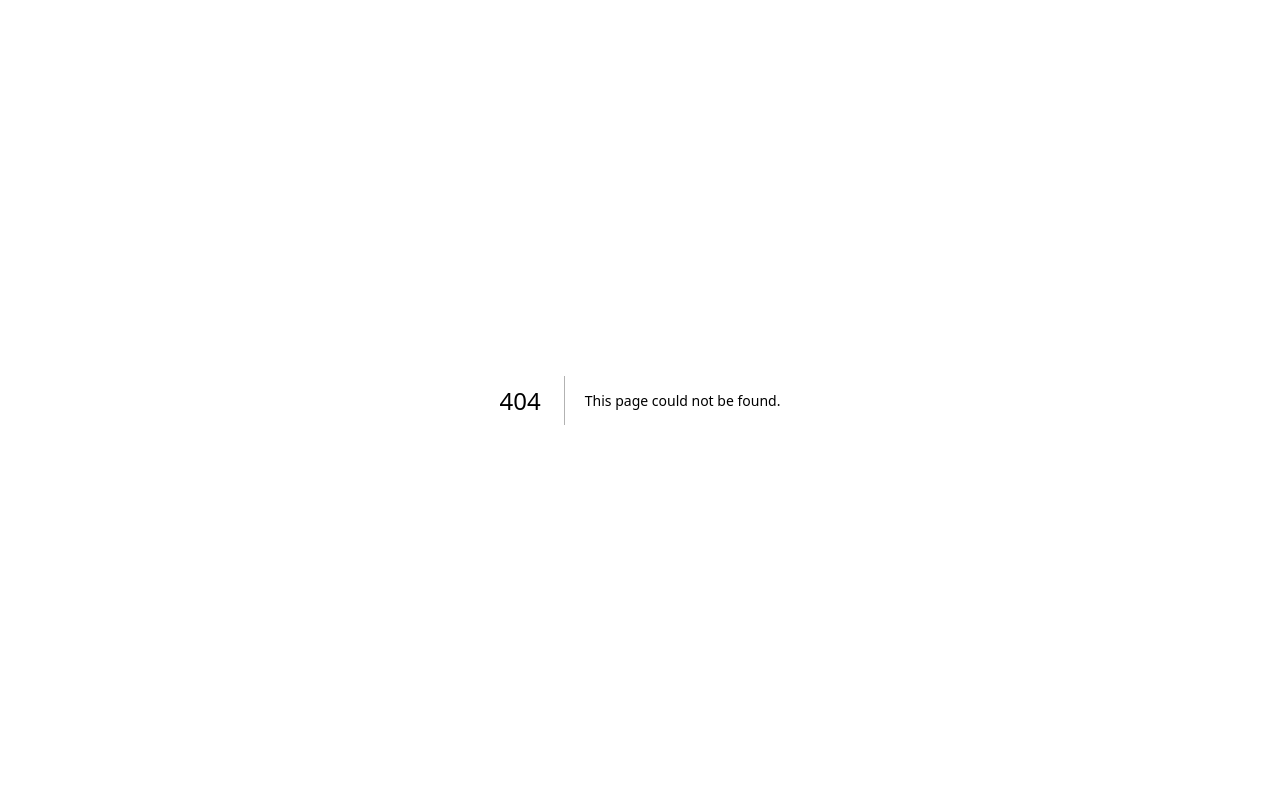
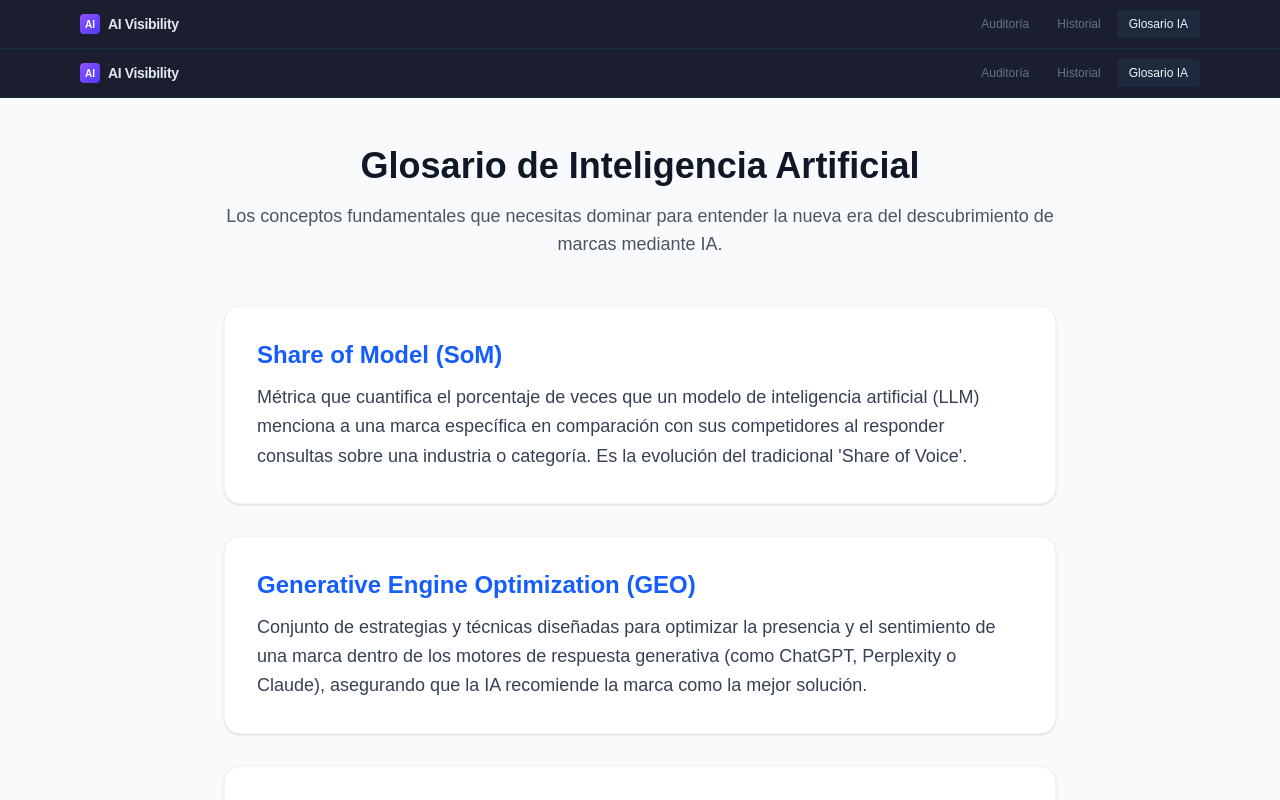
Before and after one commit to OfuentesP/ai-visibility, a Next.js app: page /glosario in a window 1280 px wide. Before the commit this address had no page. Shown: the top 800 px of the page. Built offline with nearby package versions, Linux system fonts and the light colour scheme.

Commit message:
feat(nav): dark sticky navbar with active state

```diff
--- /dev/null
+++ b/src/app/glosario/page.tsx
@@ -0,0 +1,96 @@
+import Navbar from '@/components/Navbar';
+import Link from 'next/link';
+
+export const metadata = {
+  title: 'Glosario de Inteligencia Artificial y GEO | AI Visibility',
+  description: 'Aprende los términos clave sobre Generative Engine Optimization, Share of Model, RAG y auditorías en modelos de lenguaje.',
+};
+
+const terminos = [
+  {
+    id: "share-of-model",
+    termino: "Share of Model (SoM)",
+    definicion: "Métrica que cuantifica el porcentaje de veces que un modelo de inteligencia artificial (LLM) menciona a una marca específica en comparación con sus competidores al responder consultas sobre una industria o categoría. Es la evolución del tradicional 'Share of Voice'."
+  },
+  {
+    id: "geo",
+    termino: "Generative Engine Optimization (GEO)",
+    definicion: "Conjunto de estrategias y técnicas diseñadas para optimizar la presencia y el sentimiento de una marca dentro de los motores de respuesta generativa (como ChatGPT, Perplexity o Claude), asegurando que la IA recomiende la marca como la mejor solución."
+  },
+  {
+    id: "alucinacion-ia",
+    termino: "Alucinación de IA",
+    definicion: "Fenómeno donde un modelo de lenguaje genera respuestas que suenan plausibles y seguras, pero que son factualmente incorrectas o no están basadas en sus datos de entrenamiento. En marketing, puede resultar en la invención de características de productos o atribución incorrecta de liderazgo a un competidor."
+  },
+  {
+    id: "rag",
+    termino: "RAG (Retrieval-Augmented Generation)",
+    definicion: "Arquitectura técnica donde un LLM busca información externa en tiempo real (como bases de datos o internet) antes de generar una respuesta. Es el motor detrás de herramientas como Perplexity, haciendo crucial que las marcas tengan información estructurada y accesible."
+  },
+  {
+    id: "auditoria-arquetipos",
+    termino: "Auditoría por Arquetipos",
+    definicion: "Metodología de evaluación de IA que simula los prompts (instrucciones) que realizarían diferentes perfiles de clientes ideales (ej. 'Comprador Económico' o 'Gerente de Innovación') para analizar cómo varía la recomendación de la IA según el contexto del usuario."
+  }
+];
+
+const jsonLd = {
+  "@context": "https://schema.org",
+  "@type": "DefinedTermSet",
+  "name": "Glosario de Inteligencia Artificial y GEO",
+  "description": "Definiciones técnicas sobre optimización para motores generativos.",
+  "hasDefinedTerm": terminos.map(t => ({
+    "@type": "DefinedTerm",
+    "name": t.termino,
+    "description": t.definicion
+  }))
+};
+
+export default function GlosarioPage() {
+  return (
+    <div className="min-h-screen bg-gray-50">
+      <script
+        type="application/ld+json"
+        dangerouslySetInnerHTML={{ __html: JSON.stringify(jsonLd) }}
+      />
+      <Navbar />
+
+      <main className="max-w-4xl mx-auto py-12 px-4 sm:px-6 lg:px-8">
+        <div className="text-center mb-12">
+          <h1 className="text-4xl font-extrabold text-gray-900 mb-4">
+            Glosario de Inteligencia Artificial
+          </h1>
+          <p className="text-lg text-gray-600">
+            Los conceptos fundamentales que necesitas dominar para entender la nueva era del descubrimiento de marcas mediante IA.
+          </p>
+        </div>
+
+        <div className="space-y-8">
+          {terminos.map((item) => (
+            <div
+              key={item.id}
+              id={item.id}
+              className="bg-white p-8 rounded-2xl shadow-sm border border-gray-100 hover:shadow-md transition-shadow"
+            >
+              <h2 className="text-2xl font-bold text-blue-600 mb-3">
+                {item.termino}
+              </h2>
+              <p className="text-gray-700 leading-relaxed text-lg">
+                {item.definicion}
+              </p>
+            </div>
+          ))}
+        </div>
+
+        <div className="mt-12 text-center">
+          <Link
+            href="/"
+            className="inline-flex items-center text-blue-600 hover:text-blue-800 font-medium"
+          >
+            ← Volver a la Auditoría
+          </Link>
+        </div>
+      </main>
+    </div>
+  );
+}
--- a/src/app/layout.tsx
+++ b/src/app/layout.tsx
@@ -1,6 +1,7 @@
 import type { Metadata } from "next";
 import { Geist, Geist_Mono } from "next/font/google";
 import "./globals.css";
+import Navbar from "@/components/Navbar";
 
 const geistSans = Geist({
   variable: "--font-geist-sans",
@@ -91,7 +92,10 @@ export default function RootLayout({
           dangerouslySetInnerHTML={{ __html: JSON.stringify(faqJsonLd) }}
         />
       </head>
-      <body className="min-h-full flex flex-col">{children}</body>
+      <body className="min-h-full flex flex-col bg-slate-950">
+        <Navbar />
+        {children}
+      </body>
     </html>
   );
 }
--- a/src/components/Navbar.tsx
+++ b/src/components/Navbar.tsx
@@ -1,25 +1,52 @@
-import Link from 'next/link';
+'use client'
+
+import Link from 'next/link'
+import { usePathname } from 'next/navigation'
+
+const links = [
+  { href: '/', label: 'Auditoría' },
+  { href: '/audits', label: 'Historial' },
+  { href: '/glosario', label: 'Glosario IA' },
+]
 
 export default function Navbar() {
+  const pathname = usePathname()
+
   return (
-    <nav className="bg-white shadow-md">
-      <div className="max-w-7xl mx-auto px-4 py-4 flex items-center justify-between">
-        <Link href="/" className="text-2xl font-bold text-blue-600">
-          AI Visibility
+    <nav className="sticky top-0 z-50 border-b border-slate-800 bg-slate-950/90 backdrop-blur-sm">
+      <div className="max-w-6xl mx-auto px-4 h-12 flex items-center justify-between">
+
+        {/* Logo */}
+        <Link href="/" className="flex items-center gap-2 group">
+          <span className="w-5 h-5 rounded-sm bg-gradient-to-br from-violet-500 to-indigo-600 flex items-center justify-center text-[10px] font-bold text-white">
+            AI
+          </span>
+          <span className="text-slate-200 text-sm font-semibold tracking-tight group-hover:text-white transition-colors">
+            AI Visibility
+          </span>
         </Link>
 
-        <div className="space-x-6">
-          <Link href="/dashboard" className="text-gray-700 hover:text-blue-600 transition">
-            Dashboard
-          </Link>
-          <Link href="/audits" className="text-gray-700 hover:text-blue-600 transition">
-            Audits
-          </Link>
-          <Link href="/settings" className="text-gray-700 hover:text-blue-600 transition">
-            Settings
-          </Link>
+        {/* Links */}
+        <div className="flex items-center gap-1">
+          {links.map(({ href, label }) => {
+            const active = pathname === href
+            return (
+              <Link
+                key={href}
+                href={href}
+                className={`px-3 py-1.5 rounded text-xs font-medium transition-colors ${
+                  active
+                    ? 'bg-slate-800 text-slate-100'
+                    : 'text-slate-500 hover:text-slate-300 hover:bg-slate-900'
+                }`}
+              >
+                {label}
+              </Link>
+            )
+          })}
         </div>
+
       </div>
     </nav>
-  );
+  )
 }
```
